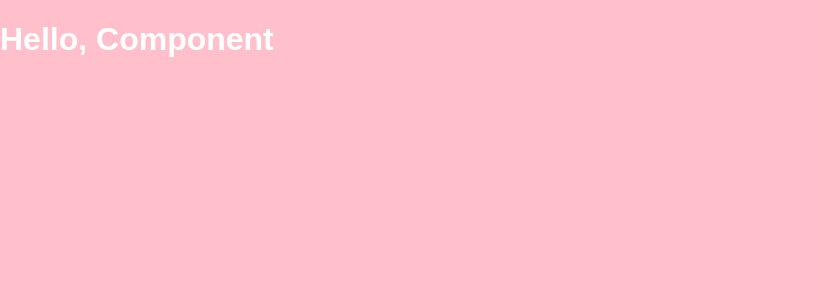
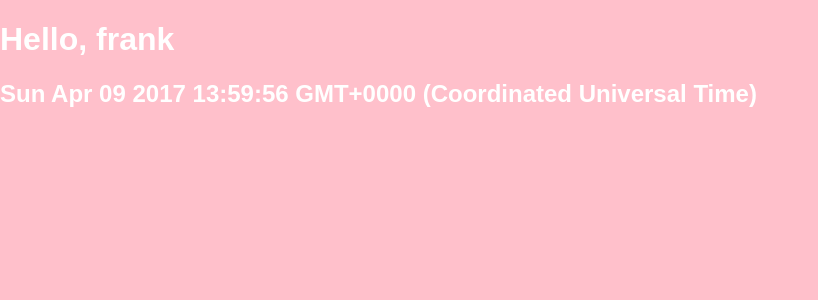
Before and after one commit to xiabuxia/project-react-1, a React (Create React App) app: page / in a window 1280 px wide. Shown: the top 300 px of the page, without its empty margins (0-818 px from the left). Built offline with nearby package versions, Linux system fonts and the light colour scheme.

Commit message:
props and state

```diff
--- a/src/welcome.js
+++ b/src/welcome.js
@@ -1,11 +1,24 @@
+ import React from 'react';
+  class Welcome extends React.Component {
+   constructor(props){
+    super(props) // 表示调用父类的构造函数,于是乎才有下面的this，this指向的是构造函数
+     this.state = {
+       date: new Date()
+     }
+   } // static 关键字用来定义类的静态方法。静态方法是指那些不需要对类进行实例化，使用类名就可以直接访问的方法，
+   // 需要注意的是静态方法不能被实例化的对象调用。静态方法经常用来作为工具函数。部分需要实例化后才能访问到
+    render() {
 
-import React from 'react'; // 依赖react
-class Welcome extends React.Component {
-  render() {
-    return <h1>Hello, Component</h1>;
+     return (
+       <div>
+         <h1>Hello, {this.props.name}</h1>
+         <h2>{this.state.date.toString()}</h2>
+       </div>
+     )
+    }
   }
-}
 export default Welcome
-//  每一个模块都有自己单独的作用域，模块之间的相互调用关系是通过 export 来规定模块对外暴露的接口
+//  每一个模块都有自己单独的作用域，模块之间的相互调用关系是通过
+// export 来规定模块对外暴露的接口
 // 通过 export default 指令就能加载到默认模块，不需要通过 花括号来指定输出的模块,
-// 一个模块只能使用 export default 一次，而export可以使用多次
+// 一个模块只能使用 export default 一次
```
